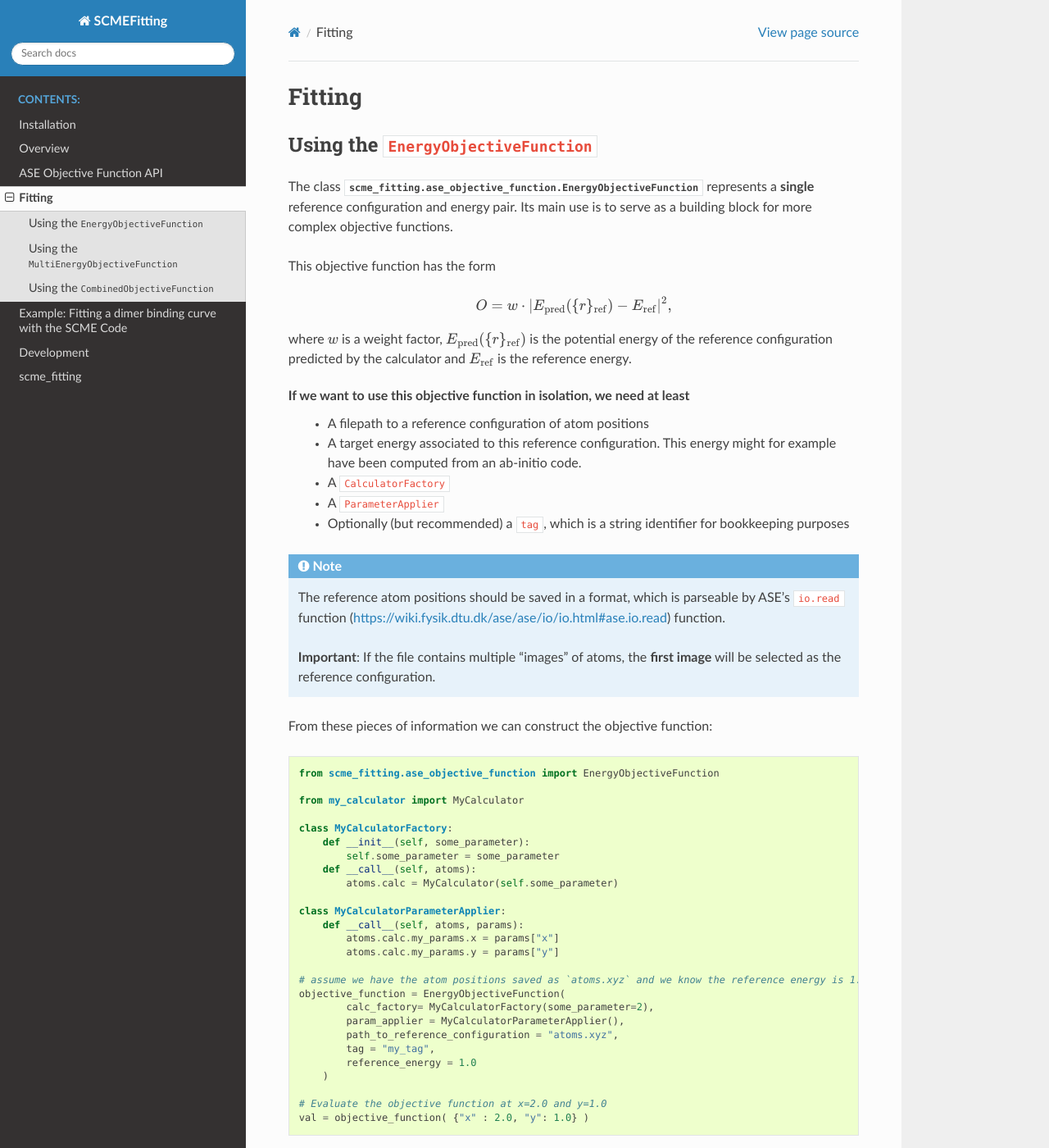
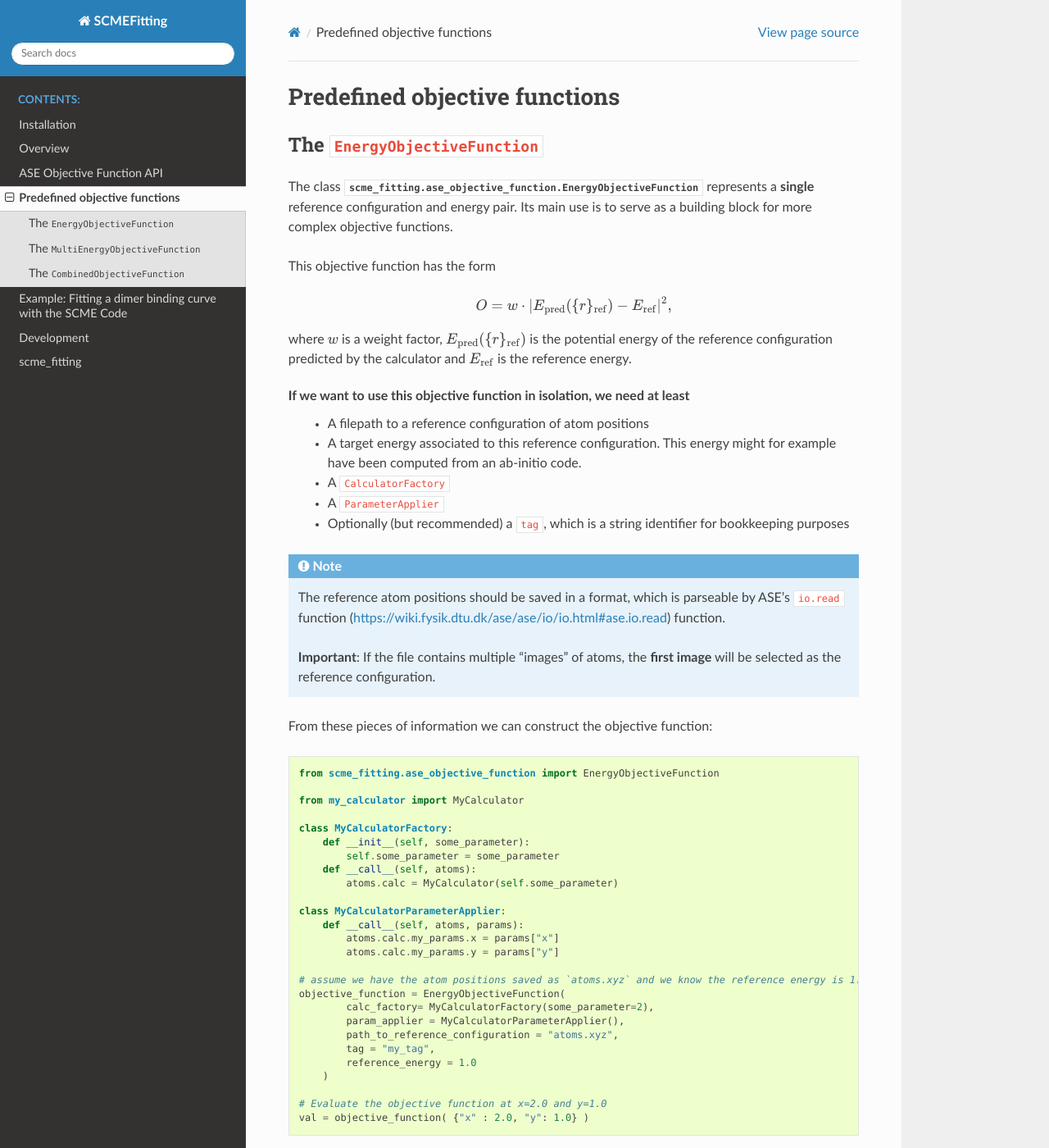
Before and after one commit to MSallermann/chemfit, a Sphinx documentation site: the page built from docs/src/usage/objective_functions.rst, in a window 1280 px wide and 1400 px high. Shown: the whole window at 82% size. Built offline with Sphinx 7.4.7 and the Read the Docs theme 3.1.0, drawn with Linux system fonts in a browser that asks for light colours; some of the changed text lies outside the part shown.

Commit message:
docs: renamed fitting.rst
it's a more fitting name .. hehehe

```diff
--- a/docs/index.rst
+++ b/docs/index.rst
@@ -15,7 +15,7 @@ Welcome to the documentation of ``SCMEFitting``. Please not that it is a work in
    src/installation
    src/usage/overview.rst
    src/usage/ase_objective_function_api.rst
-   src/usage/fitting.rst
+   src/usage/objective_functions.rst
    src/usage/example_scme.rst
    src/development/development.rst
    src/api/modules
--- a/docs/src/usage/fitting.rst
+++ b/docs/src/usage/objective_functions.rst
@@ -1,9 +1,9 @@
-#################
-Fitting
-#################
+##################################
+Predefined objective functions
+##################################
 
 
-Using the ``EnergyObjectiveFunction``
+The ``EnergyObjectiveFunction``
 ########################################
 
 The class :py:class:`scme_fitting.ase_objective_function.EnergyObjectiveFunction` represents a **single** reference configuration and energy pair.
@@ -62,7 +62,7 @@ From these pieces of information we can construct the objective function:
     val = objective_function( {"x" : 2.0, "y": 1.0} )
 
 
-Using the ``MultiEnergyObjectiveFunction``
+The ``MultiEnergyObjectiveFunction``
 ##############################################
 
 :py:class:`scme_fitting.multi_energy_objective_function.MultiEnergyObjectiveFunction` is used in much the same way as it's single energy counterpart.
@@ -113,7 +113,7 @@ It can be used like this
     )
 
 
-Using the ``CombinedObjectiveFunction``
+The ``CombinedObjectiveFunction``
 #########################################
 
 The :py:class:`scme_fitting.combined_objective_function.CombinedObjectiveFunction` class is used to turn a list of individual objective functions into a single objective function which is the (weighted) sum of the individual terms.
```
